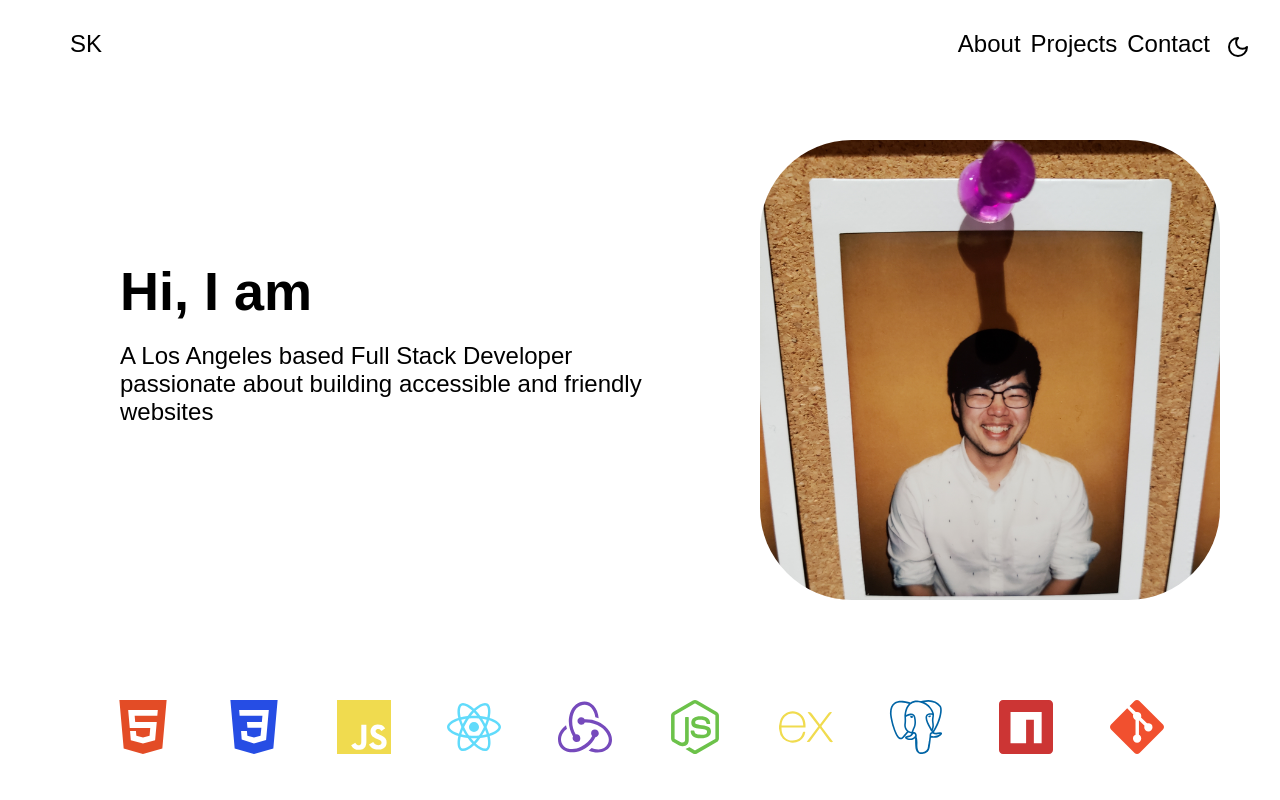
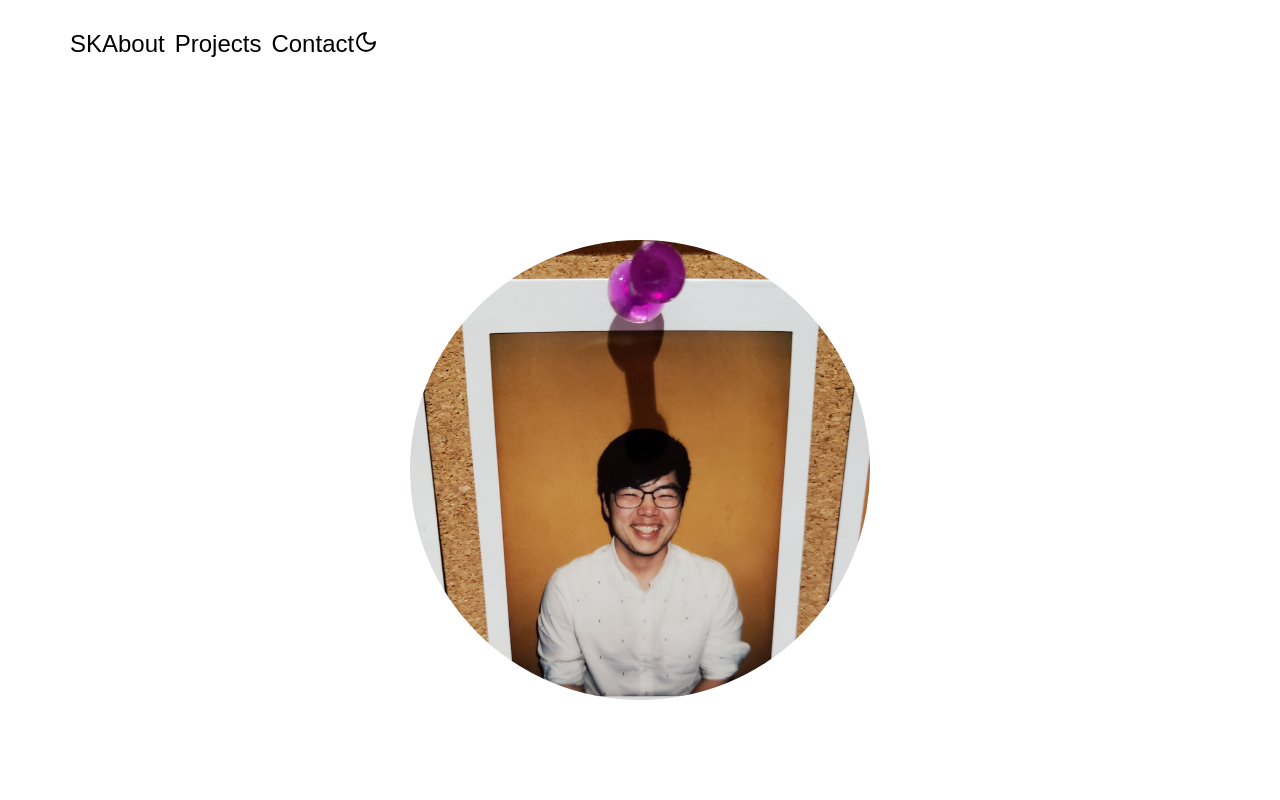
Before and after one commit to seung0708/seung0708.github.io, a React (Vite) app: page / in a window 1280 px wide. Shown: the top 800 px of the page. Built offline with nearby package versions, Linux system fonts and the light colour scheme.

Commit message:
doing some re-designs to the website

```diff
--- a/src/components/Header.jsx
+++ b/src/components/Header.jsx
@@ -31,13 +31,14 @@ const Header = ({darkMode, setDarkMode}) => {
                     <li className="nav_link"><a href="#projects">Projects</a></li>
                     <li className="nav_link"><a href="#contact">Contact</a></li>
                 </ul>
+                <div className='switch'>
+                  <button onClick={handleToggleClick}>
+                    {!darkMode ? <Sun style={{color: '#FFF'}} /> : <Moon /> }
+                  </button>
+                </div>
             </nav>
         </div>
-        <div className='switch'>
-          <button onClick={handleToggleClick}>
-            {!darkMode ? <Sun style={{color: '#FFF'}} /> : <Moon /> }
-          </button>
-        </div>
+
     </header>
   )
 }
--- a/src/components/Hero.tsx
+++ b/src/components/Hero.tsx
@@ -9,12 +9,21 @@ const Hero = ({darkMode}) => {
     return (
         <section id="hero">
             <div className="container">
-                <div className="hero">
+                <img className="hero_img" src="./assets/images/IMG_20190312_191356_018.jpg" />
+
+            </div>
+        </section>
+  )
+}
+
+export default Hero
+
+ {/* <div className="hero">
                     <div className="hero_heading">
                         <h1>Hi, I am <span id="typing-text"></span></h1>
                         <p>A Los Angeles based Full Stack Developer passionate about building accessible and friendly websites</p>
                     </div>
-                    <img className="hero_img" src="./assets/images/IMG_20190312_191356_018.jpg" />
+
                 </div>
                 <div className="skills">
                     <img src="./assets/images/html5.svg" />
@@ -27,10 +36,4 @@ const Hero = ({darkMode}) => {
                     <img src="./assets/images/postgresql.svg" alt="" />
                     <img src="./assets/images/npm.svg" alt="" />
                     <img src="./assets/images/git.svg" alt="" />
-                </div>
-            </div>
-        </section>
-  )
-}
-
-export default Hero
+                </div> */}
--- a/src/styles.css
+++ b/src/styles.css
@@ -60,6 +60,11 @@ header {
     margin-bottom: 32px;
 }
 
+header .container {
+    display: flex;
+    justify-content: space-between;
+}
+
 nav {
     display: flex;
     justify-content: space-between;
@@ -81,9 +86,8 @@ nav {
 }
 
 .switch {
-    position: fixed;
-    right: 30px;
-    top: 35px;
+    position: relative;
+    top: 0px;
 }
 
 
@@ -108,6 +112,12 @@ nav {
     display: flex;
 }
 
+#hero .container {
+    display: flex;
+    justify-content: center;
+    align-items: center;
+}
+
 .hero_heading {
     border-radius: 2px solid black;
     animation: blink 0.7s step-end infinite;
@@ -129,7 +139,7 @@ nav {
     width: 460px;
     height: 460px;
     object-fit: contain;
-    border-radius: 20%;
+    border-radius: 50%;
 }
 
 .skills {
```
Also changed, not shown: src/components/Overlay.jsx (added, +7 -0 lines).
